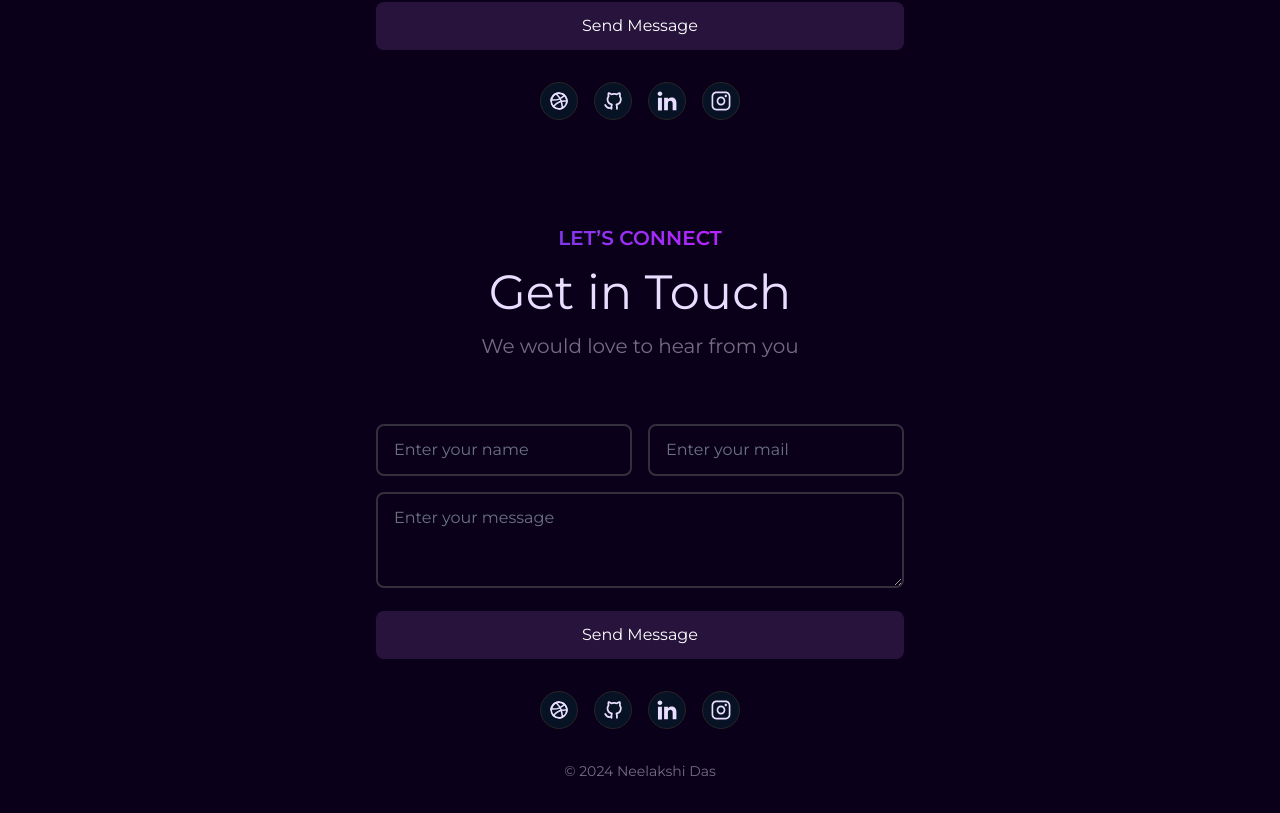
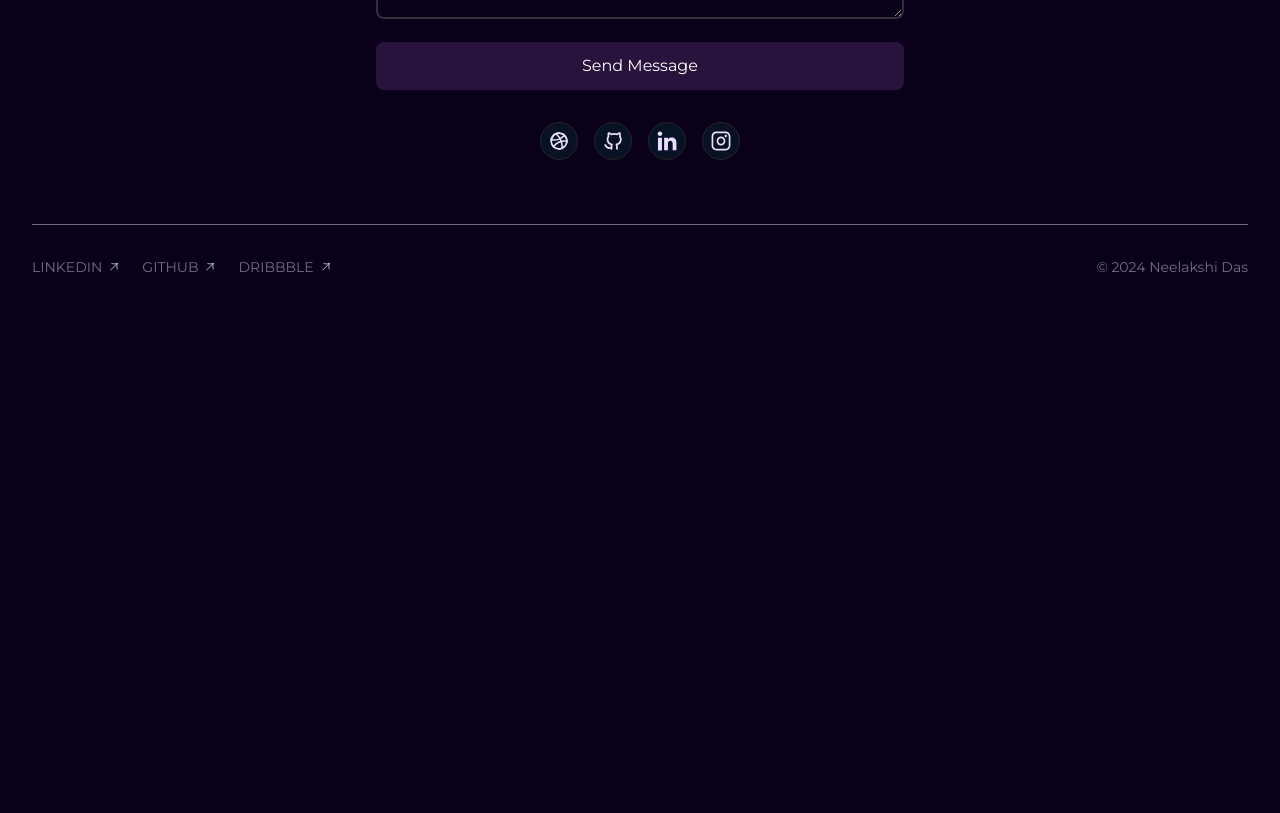
Before and after one commit to bluecoder2003/Portfolio, a Next.js app: page /contact in a window 1280 px wide. Shown: the part 457-1270 px from the top of the page. After the commit the page ends 800 px from the top, so only its background shows below. Built offline with nearby package versions, Linux system fonts and the light colour scheme.

Commit message:
feat: :sparkles: contact added

```diff
--- a/src/app/about/page.tsx
+++ b/src/app/about/page.tsx
@@ -18,7 +18,7 @@ const Page: React.FC = () => {
         <div className="text-lg md:text-xl lg:text-5xl text-center text-bglight">
           Me in a nutshell
         </div>
-        <div className="flex flex-col items-center text-lg md:text-xl lg:text-xl py-10 text-center text-[#746D80] px-4 sm:px-6 lg:px-8">
+        <div className="flex flex-col items-center text-lg md:text-xl lg:text-xl py-10 text-center text-[#746D80] px-4 sm:px-6 lg:px-40 ">
           Design has always been in my DNA. As a kid, you would find me dabbling my hands in paint and making random abstract art, and I grew to like how technology became a very integral part of expressing our creativity over the years. I stumbled upon UX/UI, which was a perfect combination of both. I look forward to my journey in this field after transitioning from a non-design background.
         </div>
       </div>
@@ -34,17 +34,18 @@ const Page: React.FC = () => {
   <div className="text-lg md:text-xl font-semibold lg:text-xl text-center gradient-text">
     MY EXPERIENCES
   </div>
-        <div className="text-lg md:text-xl lg:text-5xl text-center text-bglight">
+  <div className="text-lg md:text-xl lg:text-5xl text-center text-bglight mb-8 md:mb-12 lg:mb-16">
     Where I’ve been Employed
   </div>
-        <div className="flex flex-col gap-10 md:gap-14">
+  <div className="flex flex-col gap-10">
     {[1, 2, 3].map((item, index) => (
-            <div key={index} className="flex flex-col md:flex-row gap-6">
-              <div className="flex flex-col flex-1">
-                <div className="text-lg md:text-xl font-normal lg:text-xl text-bglight text-center flex flex-row">
-                  Product Designer Intern, <div className="gradient-text">Vexio</div>
+      <div key={index} className="flex flex-col mt-10  md:flex-row gap-6">
+        <div className="flex flex-col flex-1 items-center md:items-start">
+          <div className="text-lg md:text-xl font-normal lg:text-xl text-bglight text-center md:text-left">
+            Product Designer Intern,{" "}
+            <span className="gradient-text">Vexio</span>
           </div>
-                <div className="text-lg md:text-xl font-normal italic lg:text-xl text-bglight text-center">
+          <div className="text-lg md:text-xl font-normal italic lg:text-xl text-bglight text-center md:text-left">
             Nov 2023 - May 2024 / Bangalore, India
           </div>
         </div>
--- a/src/app/contact/page.tsx
+++ b/src/app/contact/page.tsx
@@ -1,5 +1,8 @@
-import React from "react";
+"use client"
+import React, { useEffect } from "react";
 import ReusableTextComponent from "@/components/custom/ReusableTextComponent";
+import AOS from 'aos';
+import 'aos/dist/aos.css';
 
 const extProps = [
   {
@@ -10,16 +13,25 @@ const extProps = [
 ];
 
 const Contact: React.FC = () => {
+
+  useEffect(() => {
+    AOS.init({
+      duration: 500, // Duration of animations
+      easing: 'ease-in-out', // Easing function
+      once: true, // Whether animation should happen only once - while scrolling down
+    });
+  }, []);
+
   return (
-    <div className="bg-black text-white py-8">
+    <div className="bg-black text-white py-8 mt-10">
       <div className="container mx-auto px-4">
-        <div className="text-center mb-6">
+        <div className="text-center mb-6" data-aos="fade-up">
           {extProps.map((props, index) => (
             <ReusableTextComponent
               key={index}
               topText={props.topText}
               middleText={props.middleText}
-              bottomText={props.bottomText}
+              bottomText={props.bottomText} // Add AOS attribute for animation
             />
           ))}
         </div>
--- a/src/components/custom/Footer.tsx
+++ b/src/components/custom/Footer.tsx
@@ -1,102 +1,28 @@
-import React, { useEffect } from "react";
+import React from "react";
 import ReusableTextComponent from "@/components/custom/ReusableTextComponent";
-import AOS from 'aos';
-import 'aos/dist/aos.css';
-
-const extProps = [
-  {
-    topText: "LET’S CONNECT",
-    middleText: "Get in Touch",
-    bottomText: "We would love to hear from you",
-  },
-];
 
 const Footer: React.FC = () => {
-  useEffect(() => {
-    AOS.init({
-      duration: 500, // Duration of animations
-      easing: 'ease-in-out', // Easing function
-      once: true, // Whether animation should happen only once - while scrolling down
-    });
-  }, []);
-
   return (
-    <footer className="text-white py-8 bg-black">
-      <div className="container mx-auto px-4">
-        <div className="text-center mb-6" data-aos="fade-up">
-          {extProps.map((props, index) => (
-            <ReusableTextComponent
-              key={index}
-              topText={props.topText}
-              middleText={props.middleText}
-              bottomText={props.bottomText} // Add AOS attribute for animation
-            />
-          ))}
+    <footer className="text-bglight py-8 bg-black">
+      <div className="max-w-7xl mx-auto px-4 sm:px-6 lg:px-8">
+        <hr className="border-t border-[#746D80] mb-8" />
+        <div className="flex flex-col sm:flex-row justify-between w-full mt-8 text-[#746D80] text-sm">
+          <div className="flex flex-col sm:flex-row justify-between gap-6 order-1 sm:order-1">
+            <div className="flex items-center">
+              LINKEDIN
+              <img src="/assets/arrow.svg" alt="Arrow" className="ml-2 h-2 w-2" />
+            </div>
+            <div className="flex items-center">
+              GITHUB
+              <img src="/assets/arrow.svg" alt="Arrow" className="ml-2 h-2 w-2" />
+            </div>
+            <div className="flex items-center">
+              DRIBBBLE
+              <img src="/assets/arrow.svg" alt="Arrow" className="ml-2 h-2 w-2" />
+            </div>
+          </div>
+          <p className="mb-4 mt-4 sm:mb-0 sm:mt-0 order-2 sm:order-2">© 2024 Neelakshi Das</p>
         </div>
-
-        <form className="w-full max-w-xl mx-auto px-4 md:px-6">
-          <div className="grid grid-cols-1 md:grid-cols-2 gap-4 mb-4">
-            <input
-              type="text"
-              placeholder="Enter your name"
-              className="w-full px-4 py-3 rounded-lg bg-black border-2 border-[#332F3C] placeholder-gray-500 focus:outline-none focus:ring-2 focus:ring-[#28133C]"
-              // data-aos="fade-up" // Add AOS attribute for animation
-            />
-            <input
-              type="email"
-              placeholder="Enter your mail"
-              className="w-full px-4 py-3 rounded-lg bg-black border-2 border-[#332F3C] placeholder-gray-500 focus:outline-none focus:ring-2 focus:ring-[#28133C]"
-              // data-aos="fade-up" // Add AOS attribute for animation
-            />
-          </div>
-          <textarea
-            placeholder="Enter your message"
-            className="w-full px-4 py-3 rounded-lg bg-black border-2 border-[#332F3C] placeholder-gray-500 focus:outline-none focus:ring-2 focus:ring-[#28133C] h-24 mb-4"
-            // data-aos="fade-up" // Add AOS attribute for animation
-          ></textarea>
-          <button
-            type="submit"
-            className="w-full py-3 rounded-lg bg-[#28133C] hover:bg-purple-900 transition-colors"
-            // data-aos="fade-up" // Add AOS attribute for animation
-          >
-            Send Message
-          </button>
-        </form>
-
-        <div className="flex justify-center space-x-3 md:space-x-4 mt-8">
-          {/* Social Media Icons */}
-          <a
-            href="#"
-            className="p-2 bg-[#081225] border border-[#262626] rounded-full hover:border-purple-400 transition-colors"
-            // data-aos="fade-up" // Add AOS attribute for animation
-          >
-            <img src="/assets/dribbble.svg" alt="Dribbble" className="w-5 h-5" />
-          </a>
-          <a
-            href="#"
-            className="p-2 bg-[#081225] border border-[#262626] rounded-full hover:border-purple-400 transition-colors"
-            // data-aos="fade-up" // Add AOS attribute for animation
-          >
-            <img src="/assets/github.svg" alt="Github" className="w-5 h-5" />
-          </a>
-          <a
-            href="#"
-            className="p-2 bg-[#081225] border border-[#262626] rounded-full hover:border-purple-400 transition-colors"
-            // data-aos="fade-up" // Add AOS attribute for animation
-          >
-            <img src="/assets/linkedin.svg" alt="Linkedin" className="w-5 h-5" />
-          </a>
-          <a
-            href="#"
-            className="p-2 bg-[#081225] border border-[#262626] rounded-full hover:border-purple-400 transition-colors"
-            // data-aos="fade-up" // Add AOS attribute for animation
-          >
-            <img src="/assets/instagram.svg" alt="Instagram" className="w-5 h-5" />
-          </a>
-        </div>
-      </div>
-      <div className="flex justify-center w-full mt-8 text-[#746D80] text-sm">
-        <p>© 2024 Neelakshi Das</p>
       </div>
     </footer>
   );
--- a/src/components/custom/ReusableTextComponent.tsx
+++ b/src/components/custom/ReusableTextComponent.tsx
@@ -8,9 +8,9 @@ type TextProps = {
 
 const ReusableTextComponent: React.FC<TextProps> = ({ topText, middleText, bottomText }) => {
   return (
-    <div className="flex flex-col items-center justify-center space-y-4 py-10">
+    <div className="flex flex-col items-center justify-center space-y-4 py-10  ">
       <div className="text-lg md:text-xl font-semibold lg:text-xl text-center gradient-text">{topText}</div>
-      <div className="text-lg md:text-xl lg:text-5xl text-center text-bglight">{middleText}</div>
+      <div className="text-3xl md:text-3xl lg:text-5xl text-center text-bglight">{middleText}</div>
       <div className="text-lg md:text-xl lg:text-xl text-center text-[#746D80]">{bottomText}</div>
     </div>
   );
```
Lines whose indentation alone changed are shown as unchanged.
